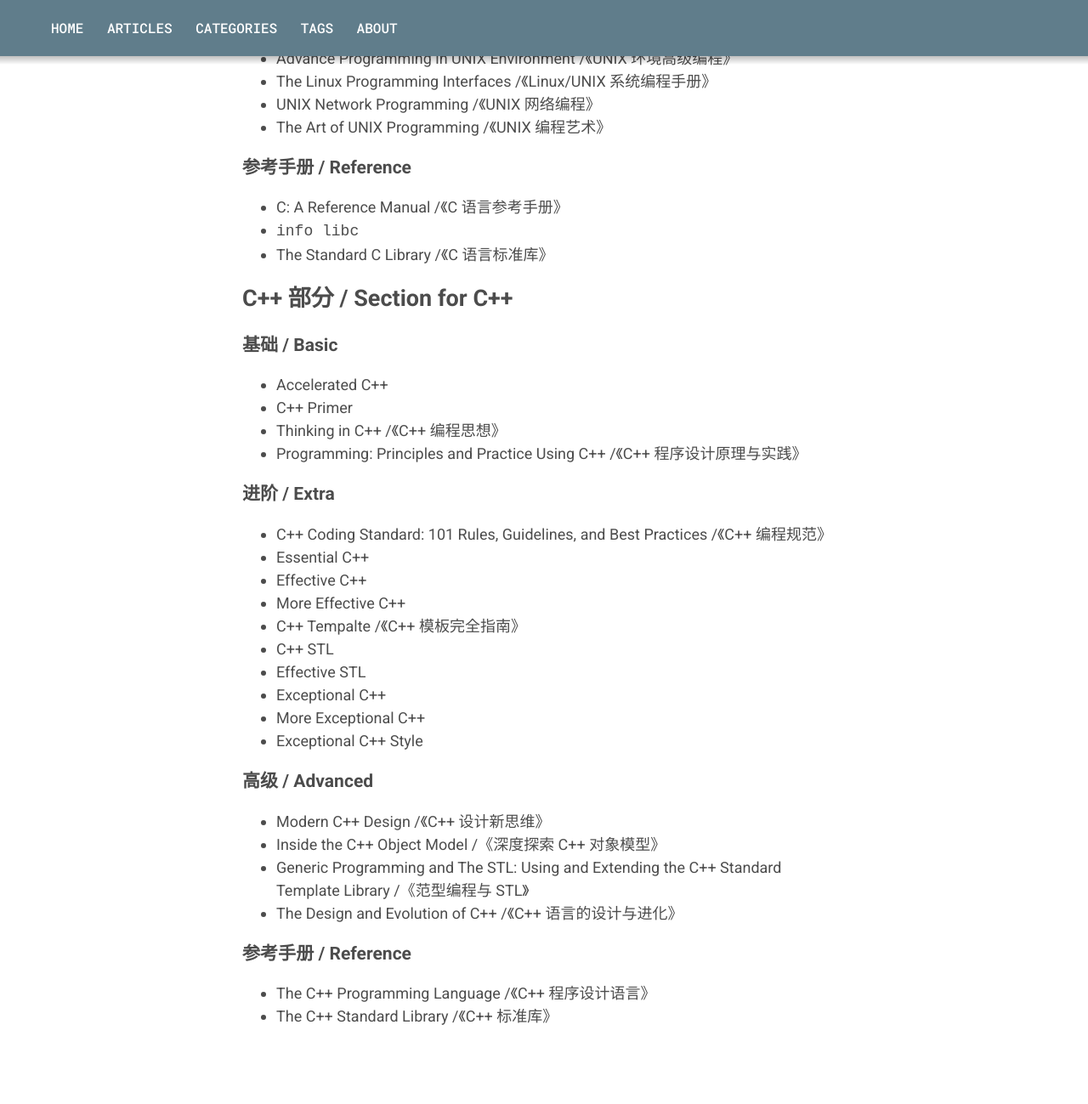
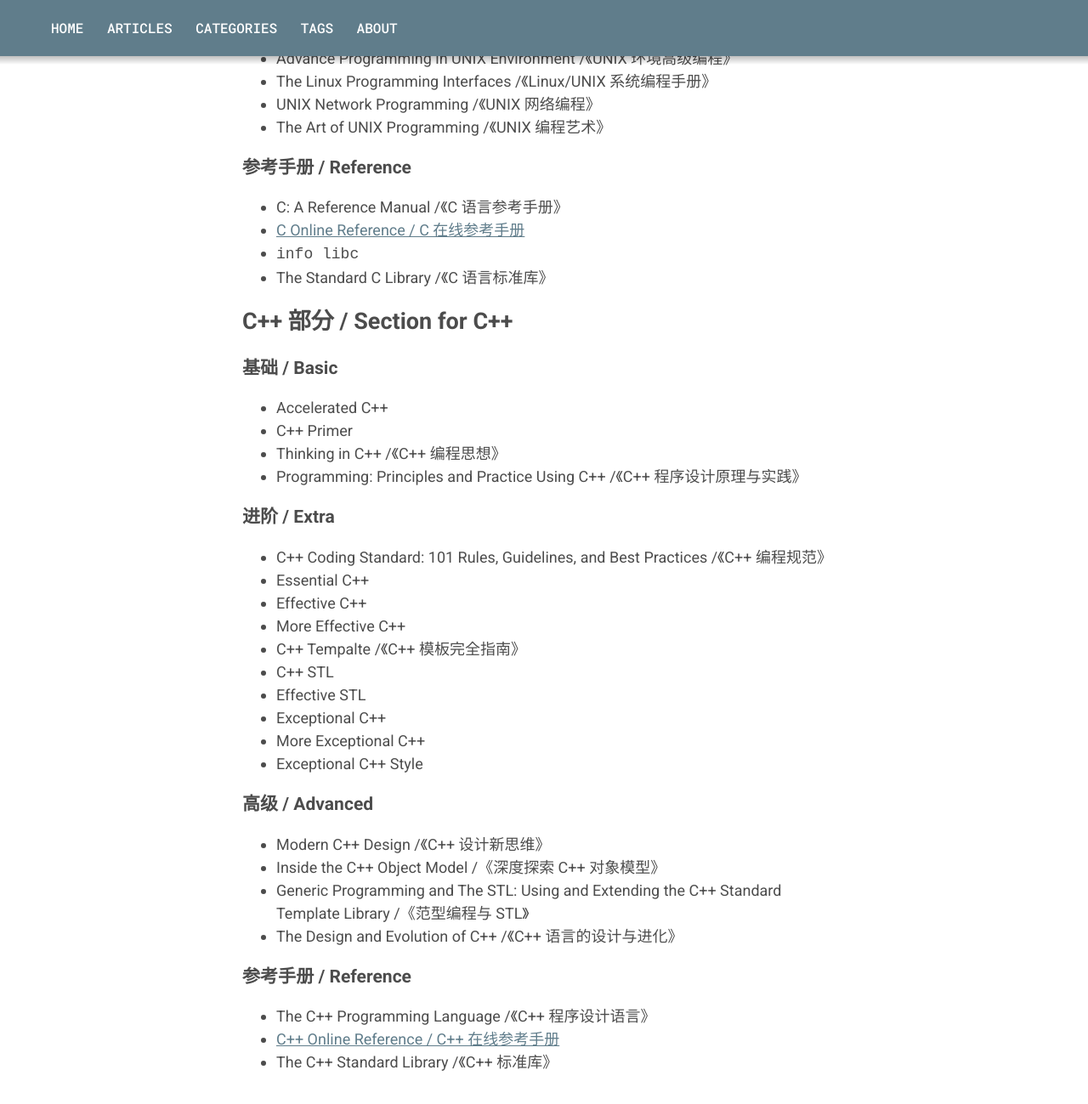
Before and after one commit to ishbguy/ishbguy.github.io, a Jekyll site: the page built from _posts/2017-07-23-C-CPP-Booklist.md, in a window 1280 px wide and 1400 px high, scrolled down 1120 px. Shown: the top 1299 px of the window at 85% size. Built offline with Jekyll 4.4.1, drawn with Linux system fonts in a browser that asks for light colours.

Commit message:
Add online reference manual.

```diff
--- a/_posts/2017-07-23-C-CPP-Booklist.md
+++ b/_posts/2017-07-23-C-CPP-Booklist.md
@@ -37,6 +37,7 @@ C/C++ 语言相关学习书单。
 ### 参考手册 / Reference
 
 + C: A Reference Manual /《C 语言参考手册》
++ [C Online Reference / C 在线参考手册](http://en.cppreference.com/w/)
 + `info libc`
 + The Standard C Library /《C 语言标准库》
 
@@ -73,4 +74,5 @@ C/C++ 语言相关学习书单。
 ### 参考手册 / Reference
 
 + The C++ Programming Language /《C++ 程序设计语言》
++ [C++ Online Reference / C++ 在线参考手册](http://en.cppreference.com/w/)
 + The C++ Standard Library /《C++ 标准库》
```
